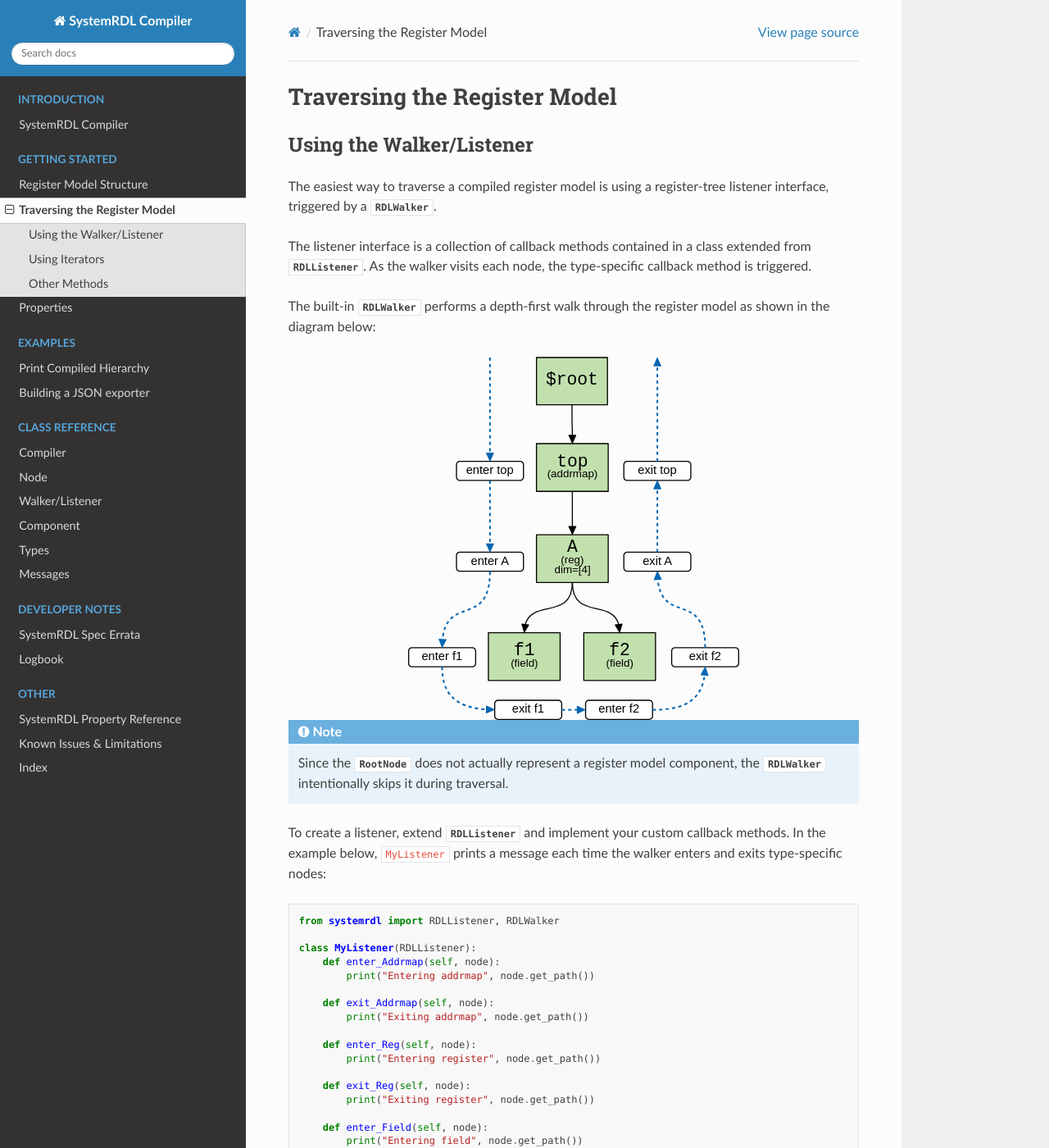
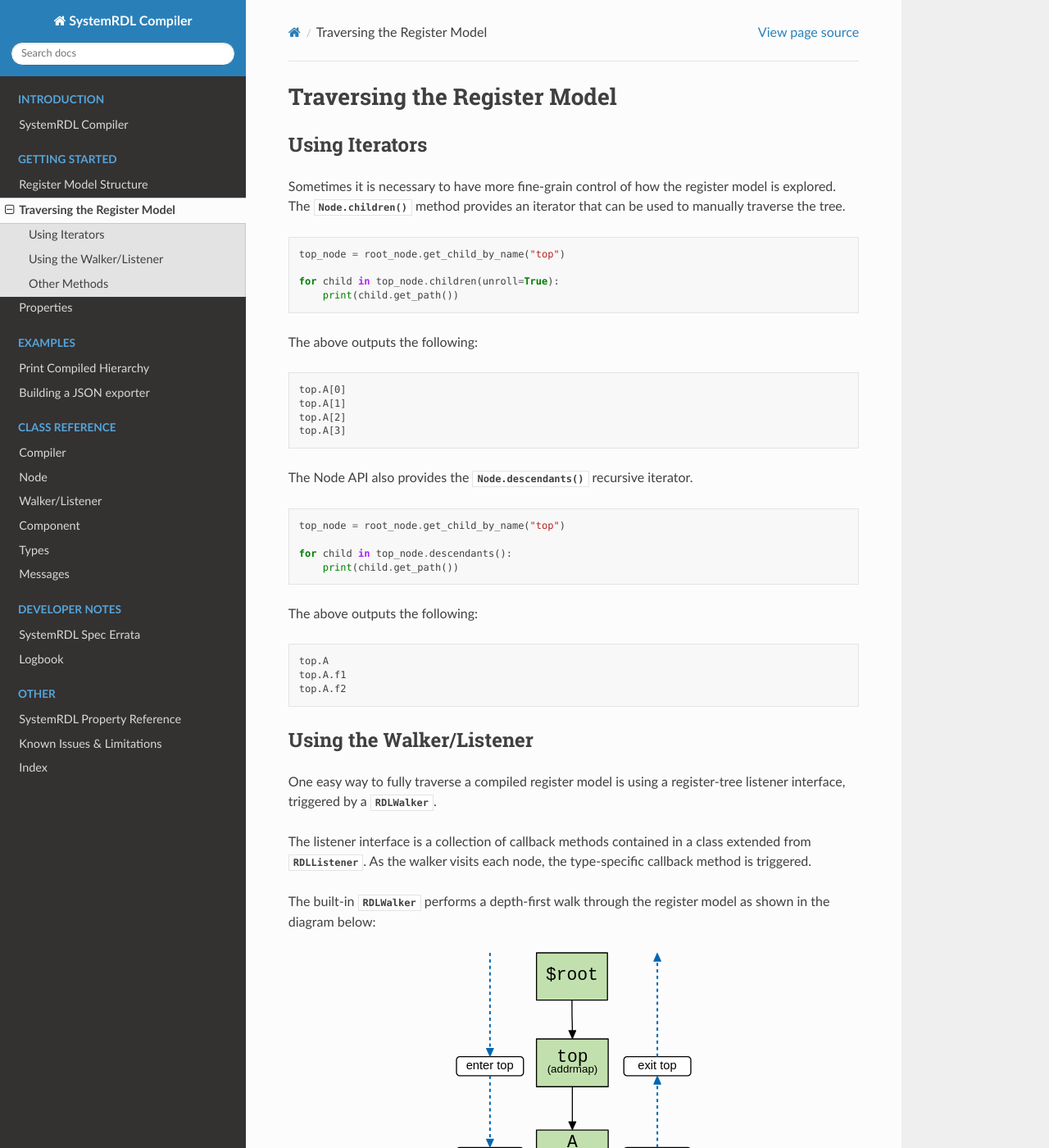
Before and after one commit to SystemRDL/systemrdl-compiler, a Sphinx documentation site: the page built from docs/model_traversal.rst, in a window 1280 px wide and 1400 px high. Shown: the whole window at 82% size. Built offline with Sphinx 7.4.7 and the Read the Docs theme 2.0.0, drawn with Linux system fonts in a browser that asks for light colours; some of the changed text lies outside the part shown.

Commit message:
tweak some phrasing

```diff
--- a/docs/examples/json_exporter.rst
+++ b/docs/examples/json_exporter.rst
@@ -15,7 +15,7 @@ Defining a schema
 
 Before we start, we need to define a schema for our custom JSON output. Since
 there isn't really a "standard" JSON schema available, we'll make up our own
-simple one. For this example, it will be very limited:
+simple one. For the sake of this example, it will be very limited:
 
 * Each SystemRDL component type will be represented as its own JSON object.
 * The type of the object is represented by a "type" string.
--- a/docs/model_traversal.rst
+++ b/docs/model_traversal.rst
@@ -2,10 +2,54 @@
 Traversing the Register Model
 =============================
 
+Using Iterators
+---------------
+
+Sometimes it is necessary to have more fine-grain control of how the register
+model is explored. The :meth:`Node.children() <systemrdl.node.Node.children>`
+method provides an iterator that can be used to manually traverse the tree.
+
+.. code-block:: python
+
+    top_node = root_node.get_child_by_name("top")
+
+    for child in top_node.children(unroll=True):
+        print(child.get_path())
+
+The above outputs the following:
+
+.. code-block:: none
+
+    top.A[0]
+    top.A[1]
+    top.A[2]
+    top.A[3]
+
+
+The Node API also provides the :meth:`Node.descendants() <systemrdl.node.Node.descendants>`
+recursive iterator.
+
+.. code-block:: python
+
+    top_node = root_node.get_child_by_name("top")
+
+    for child in top_node.descendants():
+        print(child.get_path())
+
+The above outputs the following:
+
+.. code-block:: none
+
+    top.A
+    top.A.f1
+    top.A.f2
+
+
+
 Using the Walker/Listener
 -------------------------
 
-The easiest way to traverse a compiled register model is using a register-tree
+One easy way to fully traverse a compiled register model is using a register-tree
 listener interface, triggered by a :class:`~systemrdl.RDLWalker`.
 
 The listener interface is a collection of callback methods contained in a class
@@ -101,28 +145,6 @@ enabled:
     Exiting register top.A[3]
     Exiting addrmap top
 
-Using Iterators
----------------
-
-Sometimes it is necessary to have more fine-grain control of how the register
-model is explored. The :meth:`Node.children() <systemrdl.node.Node.children>`
-method provides an iterator that can be used to manually traverse the tree.
-
-.. code-block:: python
-
-    top_node = root_node.get_child_by_name("top")
-
-    for child in top_node.children(unroll=True):
-        print(child.get_path())
-
-The above outputs the following:
-
-.. code-block:: none
-
-    top.A[0]
-    top.A[1]
-    top.A[2]
-    top.A[3]
 
 
 Other Methods
```
